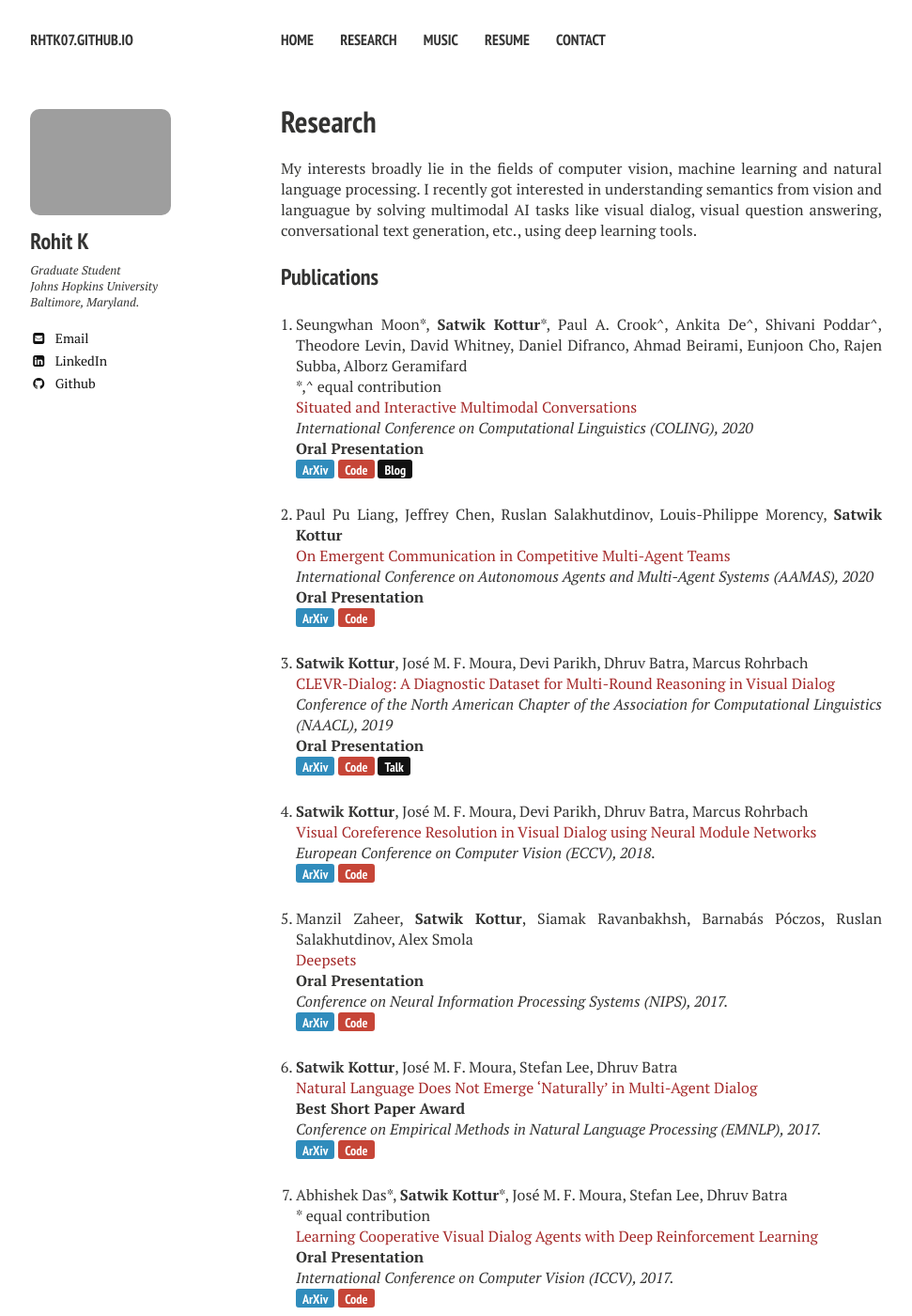
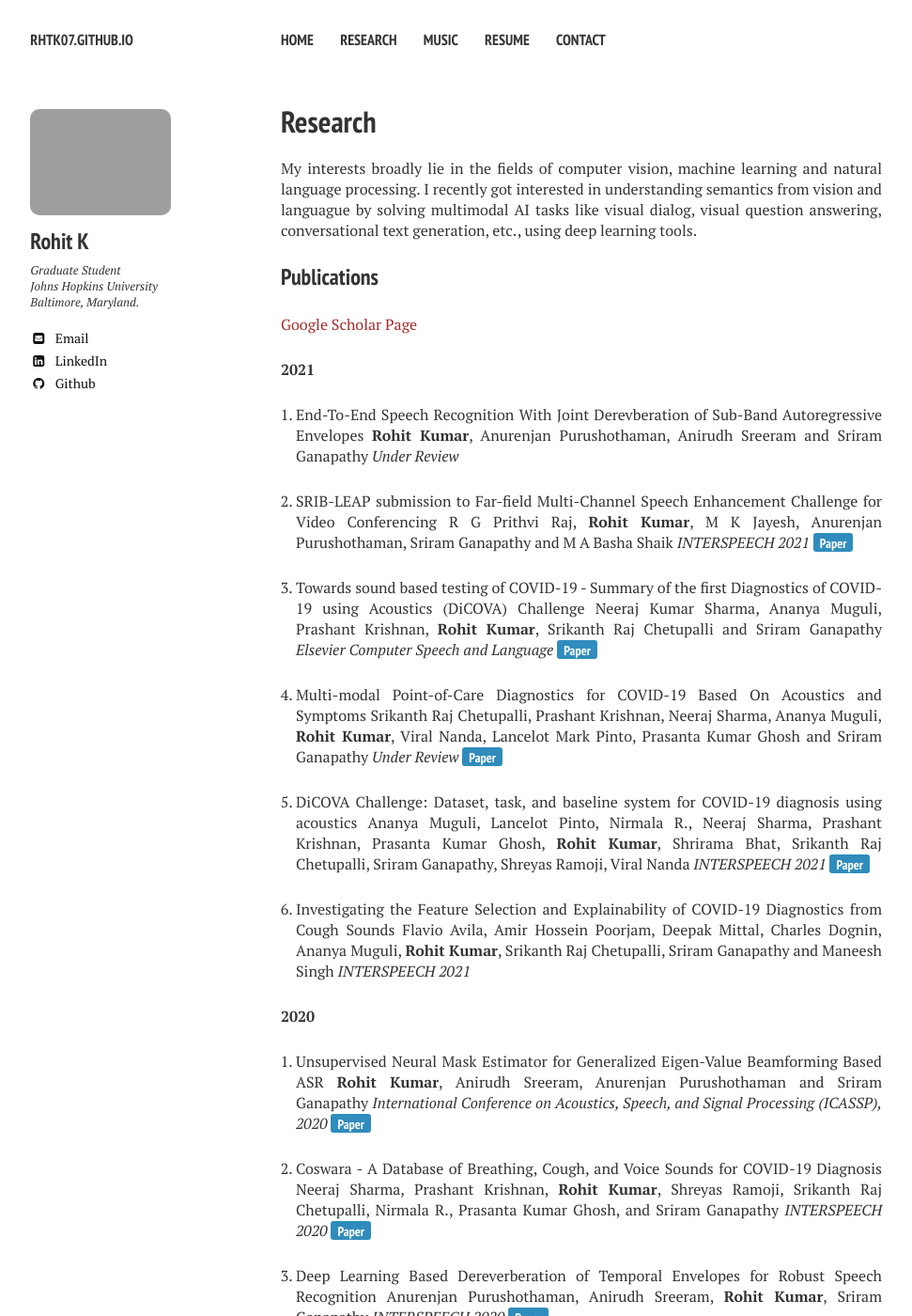
Before and after one commit to RhtK07/RhtK07.github.io, a Jekyll site: the page built from research/index.md, in a window 1280 px wide and 1400 px high. Shown: the whole window at 94% size, without its empty margins (21-992 px from the left). Built offline with Jekyll 4.4.1, drawn with Linux system fonts in a browser that asks for light colours; nearby versions of some CDN libraries; some of the changed text lies outside the part shown.

Commit message:
Modified some more sections

```diff
--- a/research/index.md
+++ b/research/index.md
@@ -1,7 +1,7 @@
 ---
 layout: page
 title: Research
-tags: [research, satwik, kottur, cmu, graduate, iitb]
+tags: [research, publications, rohit, kumar, jhu, graduate, pict]
 modified: 2014-08-08T20:53:07.573882-04:00
 comments: false
 ---
@@ -11,99 +11,60 @@ I recently got interested in understanding semantics from vision and languague b
 
 ### Publications
 
-1. Seungwhan Moon\*, **Satwik Kottur**\*, Paul A. Crook^, Ankita De^,
-Shivani Poddar^, Theodore Levin, David Whitney, Daniel Difranco, Ahmad Beirami,
-Eunjoon Cho, Rajen Subba, Alborz Geramifard
-\*,^ equal contribution
-[Situated and Interactive Multimodal Conversations]()
-*International Conference on Computational Linguistics (COLING), 2020*
-**Oral Presentation**
-[<button type="button" class="btn btn-info">ArXiv</button>](https://arxiv.org/abs/2006.01460)
-[<button type="button" class="btn btn-danger">Code</button>](https://github.com/facebookresearch/simmc)
-[<button type="button" class="btn">Blog</button>](https://ai.facebook.com/blog/simmc-a-data-set-for-developing-next-generation-shopping-assistants/)
+[Google Scholar Page](https://scholar.google.com/citations?user=4PulMD4AAAAJ&hl=en)
 
-1. Paul Pu Liang, Jeffrey Chen, Ruslan Salakhutdinov, Louis-Philippe Morency, **Satwik Kottur**
-[On Emergent Communication in Competitive Multi-Agent Teams]()
-*International Conference on Autonomous Agents and Multi-Agent Systems (AAMAS), 2020*
-**Oral Presentation**
-[<button type="button" class="btn btn-info">ArXiv</button>](https://arxiv.org/abs/2003.01848)
-[<button type="button" class="btn btn-danger">Code</button>](https://github.com/pliang279/Competitive-Emergent-Communication)
+**2021**
 
-1. **Satwik Kottur**, Jos&eacute; M. F. Moura, Devi Parikh, Dhruv Batra,
-Marcus Rohrbach
-[CLEVR-Dialog: A Diagnostic Dataset for Multi-Round Reasoning in Visual Dialog]()
-*Conference of the North American Chapter of the Association for
-Computational Linguistics (NAACL), 2019*
-**Oral Presentation**
-[<button type="button" class="btn btn-info">ArXiv</button>](https://arxiv.org/abs/1903.03166)
-[<button type="button" class="btn btn-danger">Code</button>](https://github.com/satwikkottur/clevr-dialog)
-[<button type="button" class="btn">Talk</button>](https://vimeo.com/360533677)
+1. End-To-End Speech Recognition With Joint Derevberation of Sub-Band Autoregressive Envelopes
+**Rohit Kumar**, Anurenjan Purushothaman, Anirudh Sreeram and Sriram Ganapathy
+*Under Review*
 
-1. **Satwik Kottur**, Jos&eacute; M. F. Moura, Devi Parikh, Dhruv Batra,
-Marcus Rohrbach
-[Visual Coreference Resolution in Visual Dialog using Neural Module Networks]()
-*European Conference on Computer Vision (ECCV), 2018.*
-[<button type="button" class="btn btn-info">ArXiv</button>](https://arxiv.org/abs/1809.01816)
-[<button type="button" class="btn btn-danger">Code</button>](https://github.com/facebookresearch/corefnmn)
+1. SRIB-LEAP submission to Far-field Multi-Channel Speech Enhancement Challenge for Video Conferencing
+R G Prithvi Raj, **Rohit Kumar**, M K Jayesh, Anurenjan Purushothaman, Sriram Ganapathy and M A Basha Shaik
+*INTERSPEECH 2021*
+[<button type="button" class="btn btn-info">Paper</button>](https://arxiv.org/pdf/2106.12763.pdf)
 
-1. Manzil Zaheer, **Satwik Kottur**, Siamak Ravanbakhsh, Barnabás  Póczos, Ruslan Salakhutdinov, Alex Smola
-[Deepsets]()
-**Oral Presentation**
-*Conference on Neural Information Processing Systems (NIPS), 2017.*
-[<button type="button" class="btn btn-info">ArXiv</button>](https://arxiv.org/abs/1703.06114)
-[<button type="button" class="btn btn-danger">Code</button>](https://github.com/manzilzaheer/DeepSets)
+1. Towards sound based testing of COVID-19 - Summary of the first Diagnostics of COVID-19 using Acoustics (DiCOVA) Challenge
+Neeraj Kumar Sharma, Ananya Muguli, Prashant Krishnan, **Rohit Kumar**, Srikanth Raj Chetupalli and Sriram Ganapathy
+*Elsevier Computer Speech and Language*
+[<button type="button" class="btn btn-info">Paper</button>](https://arxiv.org/pdf/2106.10997.pdf)
 
-1. **Satwik Kottur**, Jos&eacute; M. F. Moura, Stefan Lee, Dhruv Batra
-[Natural Language Does Not Emerge 'Naturally' in Multi-Agent Dialog]()
-**Best Short Paper Award**
-*Conference on Empirical Methods in Natural Language Processing (EMNLP), 2017.*
-[<button type="button" class="btn btn-info">ArXiv</button>](https://arxiv.org/abs/1706.08502)
-[<button type="button" class="btn btn-danger">Code</button>](https://github.com/batra-mlp-lab/lang-emerge)
+1. Multi-modal Point-of-Care Diagnostics for COVID-19 Based On Acoustics and Symptoms
+Srikanth Raj Chetupalli, Prashant Krishnan, Neeraj Sharma, Ananya Muguli, **Rohit Kumar**, Viral Nanda, Lancelot Mark Pinto, Prasanta Kumar Ghosh and Sriram Ganapathy
+*Under Review*
+[<button type="button" class="btn btn-info">Paper</button>](https://arxiv.org/pdf/2106.00639.pdf)
 
-1. Abhishek Das\*, **Satwik Kottur**\*, Jos&eacute; M. F. Moura, Stefan Lee, Dhruv Batra
-\* equal contribution
-[Learning Cooperative Visual Dialog Agents with Deep Reinforcement Learning]()
-**Oral Presentation**
-*International Conference on Computer Vision (ICCV), 2017.*
-[<button type="button" class="btn btn-info">ArXiv</button>](https://arxiv.org/abs/1703.06585)
-[<button type="button" class="btn btn-danger">Code</button>](https://github.com/batra-mlp-lab/visdial-rl)
+1. DiCOVA Challenge: Dataset, task, and baseline system for COVID-19 diagnosis using acoustics
+Ananya Muguli, Lancelot Pinto, Nirmala R., Neeraj Sharma, Prashant Krishnan, Prasanta Kumar Ghosh, **Rohit Kumar**, Shrirama Bhat, Srikanth Raj Chetupalli, Sriram Ganapathy, Shreyas Ramoji, Viral Nanda
+*INTERSPEECH 2021*
+[<button type="button" class="btn btn-info">Paper</button>](https://arxiv.org/pdf/2103.09148.pdf)
 
-1. Manzil Zaheer\*, **Satwik Kottur**\*, Jos&eacute; M. F. Moura, Amr Ahmed, Alex Smola
-\* equal contribution
-[Canopy -- Fast Sampling with Cover Trees]()
-*International Conference on Machine Learning (ICML), 2017.*
-[<button type="button" class="btn btn-info">Paper</button>](http://proceedings.mlr.press/v70/zaheer17b.html)
+1. Investigating the Feature Selection and Explainability of COVID-19 Diagnostics from Cough Sounds
+Flavio Avila, Amir Hossein Poorjam, Deepak Mittal, Charles Dognin, Ananya Muguli, **Rohit Kumar**, Srikanth Raj Chetupalli, Sriram Ganapathy and Maneesh Singh
+*INTERSPEECH 2021*
 
-1. **Satwik Kottur**, Vitor Carvalho, Xiaoyu Wang
-[Exploring Personalized Neural Conversational Models]()
-*Internation Conference on Artificial Intelligence (IJCAI), 2017.*
-[<button type="button" class="btn btn-info">Paper</button>](https://www.ijcai.org/proceedings/2017/521)
+**2020**
 
-1. Abhishek Das, **Satwik Kottur**, Khushi Gupta, Avi Singh, Deshraj Yadav, Jos&eacute; M. F. Moura, Devi Parikh, Dhruv Batra
-[Visual Dialog](http://visualdialog.org/)
-**Spotlight**, *IEEE Conference on Computer Vision and Pattern Recognition (CVPR), 2017.*
-[<button type="button" class="btn btn-info">ArXiv</button>](https://arxiv.org/abs/1611.08669)
-[<button type="button" class="btn btn-warning">Project Page</button>](http://visualdialog.org/)
-[<button type="button" class="btn">Video</button>](https://vimeo.com/193092429)
-[<button type="button" class="btn btn-danger">Code</button>](https://github.com/batra-mlp-lab/visdial)
+1. Unsupervised Neural Mask Estimator for Generalized Eigen-Value Beamforming Based ASR
+**Rohit Kumar**, Anirudh Sreeram, Anurenjan Purushothaman and Sriram Ganapathy
+*International Conference on Acoustics, Speech, and Signal Processing (ICASSP), 2020*
+[<button type="button" class="btn btn-info">Paper</button>](https://arxiv.org/pdf/1911.12617.pdf)
 
-1. **Satwik Kottur**\*, Ramakrishna Vedantam\*, Jos&eacute; M. F. Moura, Devi Parikh
-\* equal contribution
-[Visual Word2vec (vis-w2v): Learning Visually grounded Word Embeddings Using Abstract Scenes]()
-*IEEE Conference on Computer Vision and Pattern Recognition (CVPR), 2016.*
-[<button type="button" class="btn btn-info">ArXiv</button>](http://arxiv.org/abs/1511.07067)
-[<button type="button" class="btn btn-warning">Project Page</button>](http://satwikkottur.github.io/VisualWord2Vec/)
-[<button type="button" class="btn btn-danger">Code</button>](https://github.com/satwikkottur/VisualWord2Vec)
 
-2. Manzil Zaheer, Micheal Wick, **Satwik Kottur**, Jean-Baptiste Tristan
-[Comparing Gibbs, EM and SEM for MAP Inference in Mixture Models]()
-*OPT: NIPS Workshop on Optimization for Machine Learning, 2015.*
-[<button type="button" class="btn btn-info">Paper</button>](/reports/NIPSW-SEM-2015.pdf){:target="_blank"}
+1. Coswara - A Database of Breathing, Cough, and Voice Sounds for COVID-19 Diagnosis
+Neeraj Sharma, Prashant Krishnan, **Rohit Kumar**, Shreyas Ramoji, Srikanth Raj Chetupalli, Nirmala R., Prasanta Kumar Ghosh, and Sriram Ganapathy
+*INTERSPEECH 2020*
+[<button type="button" class="btn btn-info">Paper</button>](https://arxiv.org/pdf/2005.10548.pdf)
 
-3. Evgeny Toropov, Liangyan Gui, Shanghang Zhang, **Satwik Kottur**, Jos&eacute; M. F. Moura
-[Traffic Flow from a Low Frame Rate City Camera]()
-*Big Data Processing and Analysis (special session) in IEEE International Conference on Image Processing (ICIP), 2015.*
-[<button type="button" class="btn btn-info">Paper</button>](/reports/ICIP-2015.pdf){:target="_blank"}
+1. Deep Learning Based Dereverberation of Temporal Envelopes for Robust Speech Recognition
+Anurenjan Purushothaman, Anirudh Sreeram, **Rohit Kumar**, Sriram Ganapathy
+*INTERSPEECH 2020*
+[<button type="button" class="btn btn-info">Paper</button>](https://arxiv.org/pdf/2008.03339.pdf)
+
+1. LEAP Submission to CHiME-6 ASR Challenge
+Anirudh Sreeram, Anurenjan Purushothaman, **Rohit Kumar**, Sriram Ganapathy
+*CHIME-6 Challenge*
+[<button type="button" class="btn btn-info">Paper</button>](https://arxiv.org/pdf/2005.11258.pdf)
 
 -----
 
```
Also changed, not shown: contact/index.md (+7 -7 lines), resume/index.md (+2 -2 lines), 1 other file.
